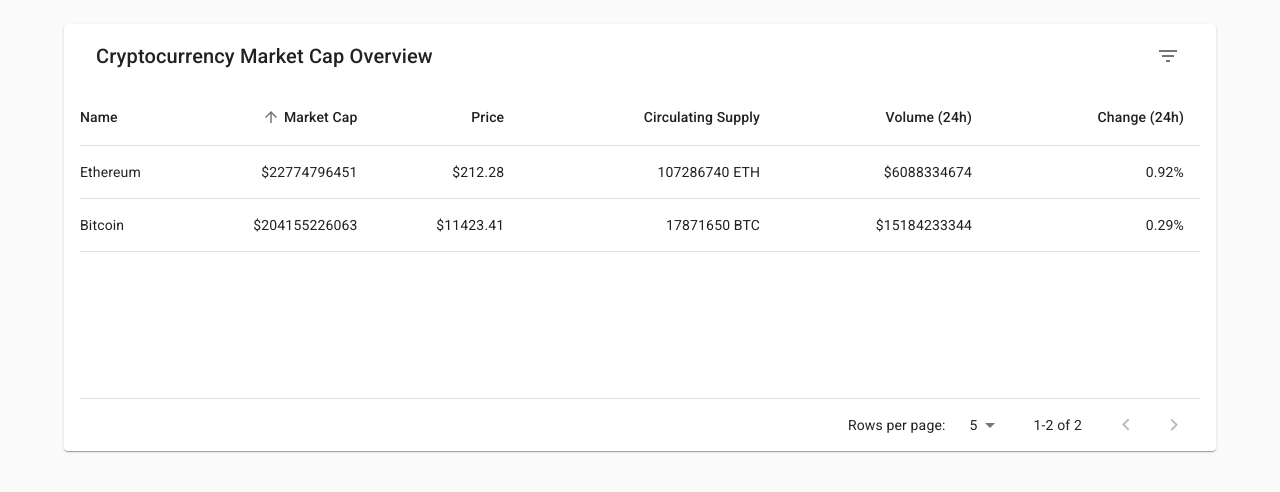
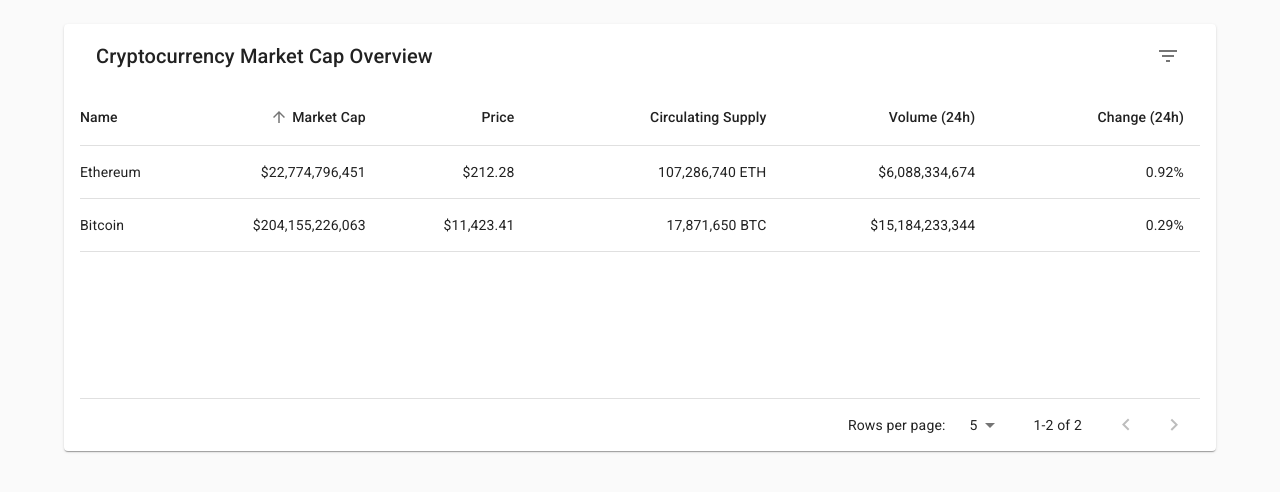
Before and after one commit to n2d8/MarketCap, a React (Create React App) app: page / in a window 1280 px wide. Shown: the top 492 px of the page. Built offline with nearby package versions, Linux system fonts and the light colour scheme; no server answers.

Commit message:
add 3 digit comma separators to prices

```diff
--- a/src/components/CryptoTable/index.js
+++ b/src/components/CryptoTable/index.js
@@ -115,10 +115,6 @@
   console.log('in handleSortRequest', event, row);
 }
 
-function toCommaSepartedInt(number) {
-
-}
-
 function toDecimalPlace(num, places) {
   return +(Math.round(num + "e+" + places)  + "e-" + places);
 }
@@ -159,10 +155,10 @@
                       <TableCell component="th" id={row.name} scope="row" padding="none">
                         {row.name}
                       </TableCell>
-                      <TableCell align="right">${toDecimalPlace(row.quote.USD.market_cap, 0)}</TableCell>
-                      <TableCell align="right">${toDecimalPlace(row.quote.USD.price, 2)}</TableCell>
-                      <TableCell align="right">{toDecimalPlace(row.circulating_supply, 0) + ' ' + row.symbol}</TableCell>
-                      <TableCell align="right">${toDecimalPlace(row.quote.USD.volume_24h, 0)}</TableCell>
+                      <TableCell align="right">${toDecimalPlace(row.quote.USD.market_cap, 0).toLocaleString()}</TableCell>
+                      <TableCell align="right">${toDecimalPlace(row.quote.USD.price, 2).toLocaleString()}</TableCell>
+                      <TableCell align="right">{toDecimalPlace(row.circulating_supply, 0).toLocaleString() + ' ' + row.symbol}</TableCell>
+                      <TableCell align="right">${toDecimalPlace(row.quote.USD.volume_24h, 0).toLocaleString()}</TableCell>
                       <TableCell align="right">{toDecimalPlace(row.quote.USD.percent_change_24h, 2)}%</TableCell>
                     </TableRow>
                   );
```
Also changed, not shown: src/components/Navbar.js (added).
